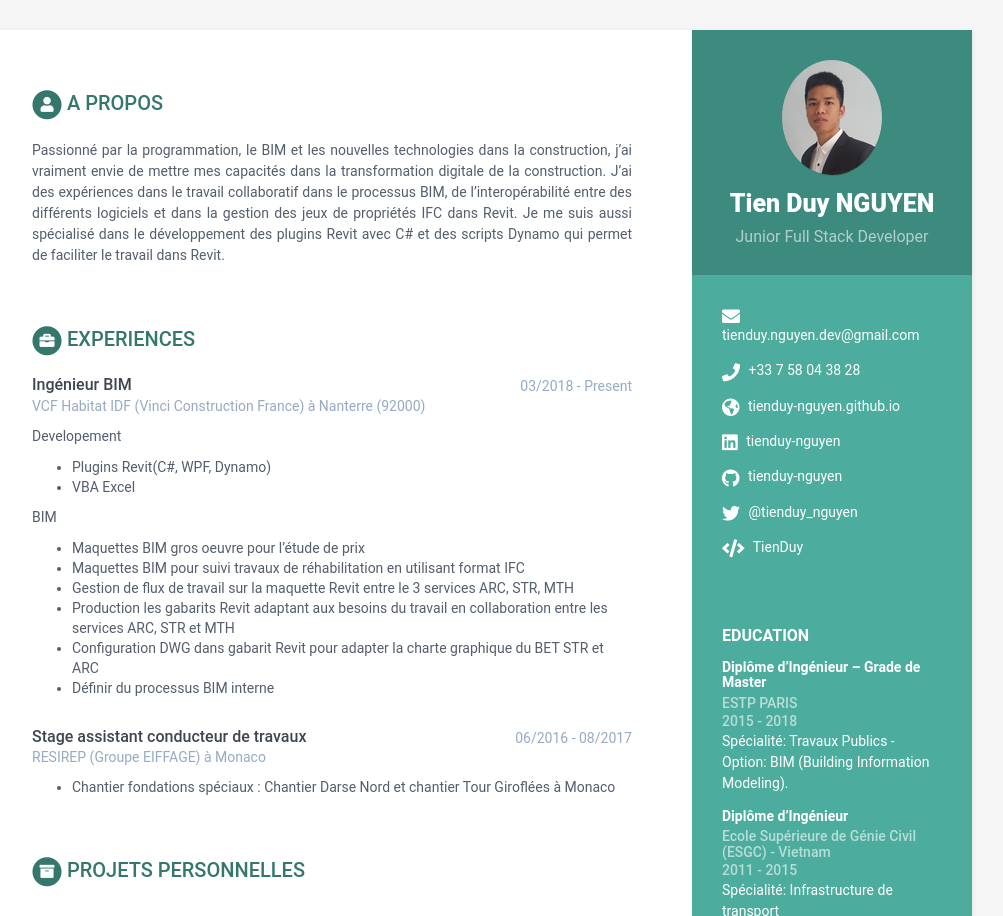
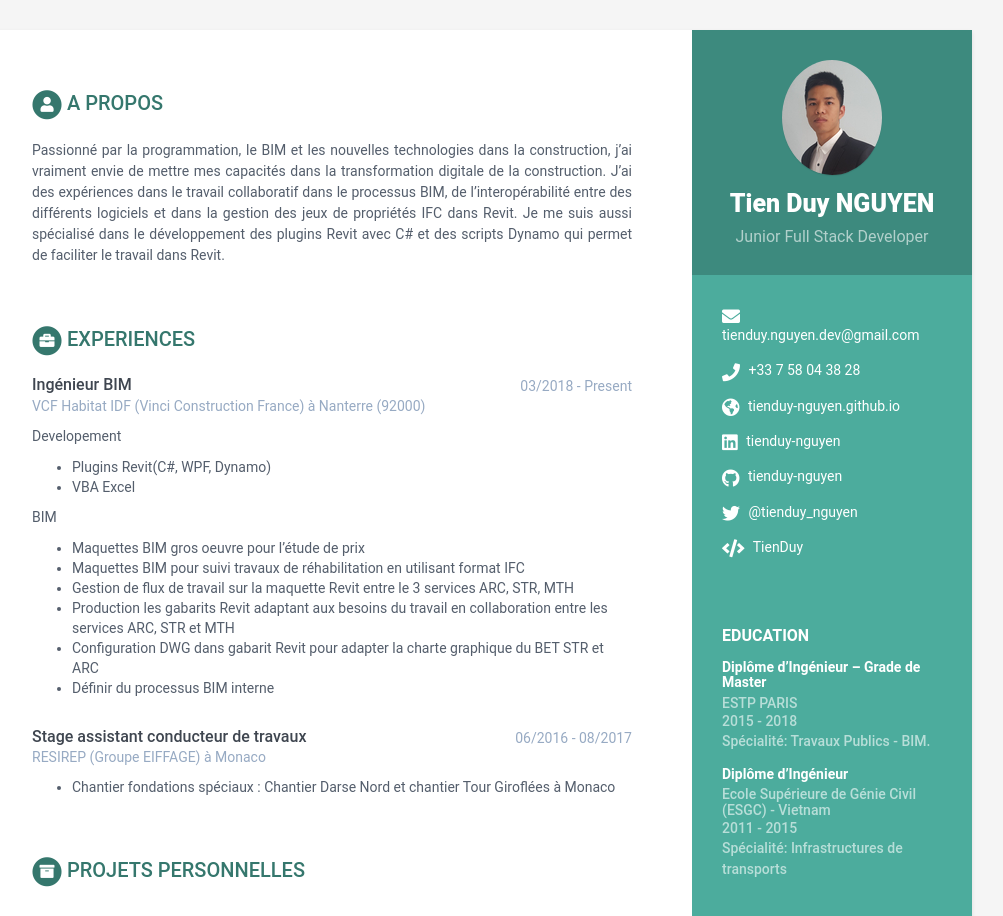
Before and after one commit to tienduy-nguyen/cv, a Jekyll site: the page built from index.html, in a window 1280 px wide, cut to the strip 0-916 px from the top of the page. Shown: the whole strip, without its empty margins (168-1171 px from the left). Built offline with Jekyll 4.4.1, drawn with Linux system fonts in a browser that asks for light colours.

Commit message:
Update base.scss

```diff
--- a/_data/data.yml
+++ b/_data/data.yml
@@ -61,12 +61,12 @@ education:
       university: ESTP PARIS
       time: 2015 - 2018
       details: |
-          Spécialité: Travaux Publics - Option:  BIM (Building Information Modeling).
+          Spécialité: Travaux Publics - BIM.
     - degree: Diplôme d’Ingénieur
       university: Ecole Supérieure de Génie Civil (ESGC) - Vietnam
       time: 2011 - 2015
       details: |
-          Spécialité: Infrastructure de transport
+          Spécialité: Infrastructures de transports
 experiences:
     - role: Ingénieur BIM
       time: 03/2018 - Present
--- a/_sass/_base.scss
+++ b/_sass/_base.scss
@@ -124,6 +124,11 @@ p {
             color: rgba(256, 256, 256, 0.6);
             font-weight: 500;
             margin-bottom: 0px;
+        }
+        .details{
+            color: rgba(256, 256, 256, 0.6);
+            font-weight: 500;
+            margin-bottom: 2px;
         }
     }
     .languages-container {
```
